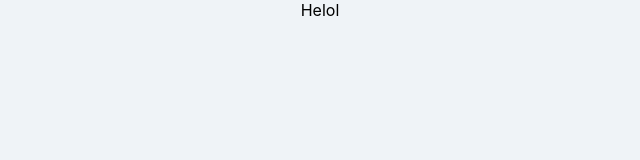
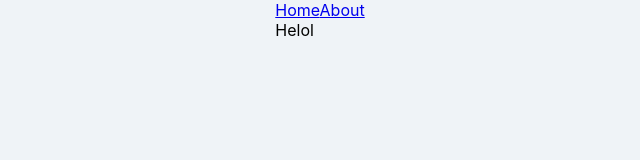
Before and after one commit to slogup-mia/React_MovieApp, a React (Create React App) app in the folder movie_app_2020/: page /#/about in a window 1280 px wide. Shown: the top 160 px of the page, without its empty margins (320-960 px from the left). Built offline with nearby package versions, Linux system fonts and the light colour scheme.

Commit message:
0703 : fin Chapter #6.2 Building the Navigation && edit README.md

```diff
--- a/movie_app_2020/src/App.js
+++ b/movie_app_2020/src/App.js
@@ -2,9 +2,17 @@
 import {HashRouter, Route} from "react-router-dom";
 import About from './routes/About';
 import Home from './routes/Home';
+import Navigation from './components/Navigation';
 
 function App() {
+    //    <HashRouter> 대체로 <BrowserRouter>를 사용해도 된다.
+        // <HashRouter> 의 url은 'localhost:3000/#/' 해쉬를 포함하고
+        // <BrowserRouter> 의 url은 'localhost:3000/' 해쉬를 포함하지 않는것이 차이점
     return <HashRouter>
+        {/* Navigation은 링크를 담고 있는 컴포넌트인데, */}
+        {/* 링크는 라우터<HashRouter> 안에 있어야 한다! */}
+            {/*  링크없는 footer 같은 건 밖에있어도 됨   */}
+        <Navigation/>
         {/* path='/url경로' component= {가져올 컴포넌트} */}
         <Route path='/' exact={true} component={Home}/>
         {/*  exact={true} 의 역할:   */}
--- /dev/null
+++ b/movie_app_2020/src/components/Navigation.js
@@ -0,0 +1,15 @@
+import React from "react";
+import { Link } from 'react-router-dom';
+
+function Navigation(){
+    return <div>
+        {/*<a href="/">HOME</a>*/}
+        {/*<a href="/about">ABOUT</a>*/}
+            {/*  리액트는 a 링크를 쓰지 않는다 : a href는 화면을 리다이랙트 하기 때문에 싱글 페이지에 맞지않음  */}
+            {/*  그래서 import { Link } 를 사용  */}
+        <Link to='/'>Home</Link>
+        <Link to='/about'>About</Link>
+    </div>
+}
+
+export default Navigation
```
Also changed, not shown: movie_app_2020/src/components/Navigation.css (added), 1 other file (tests, documents, lock files or other folders).
